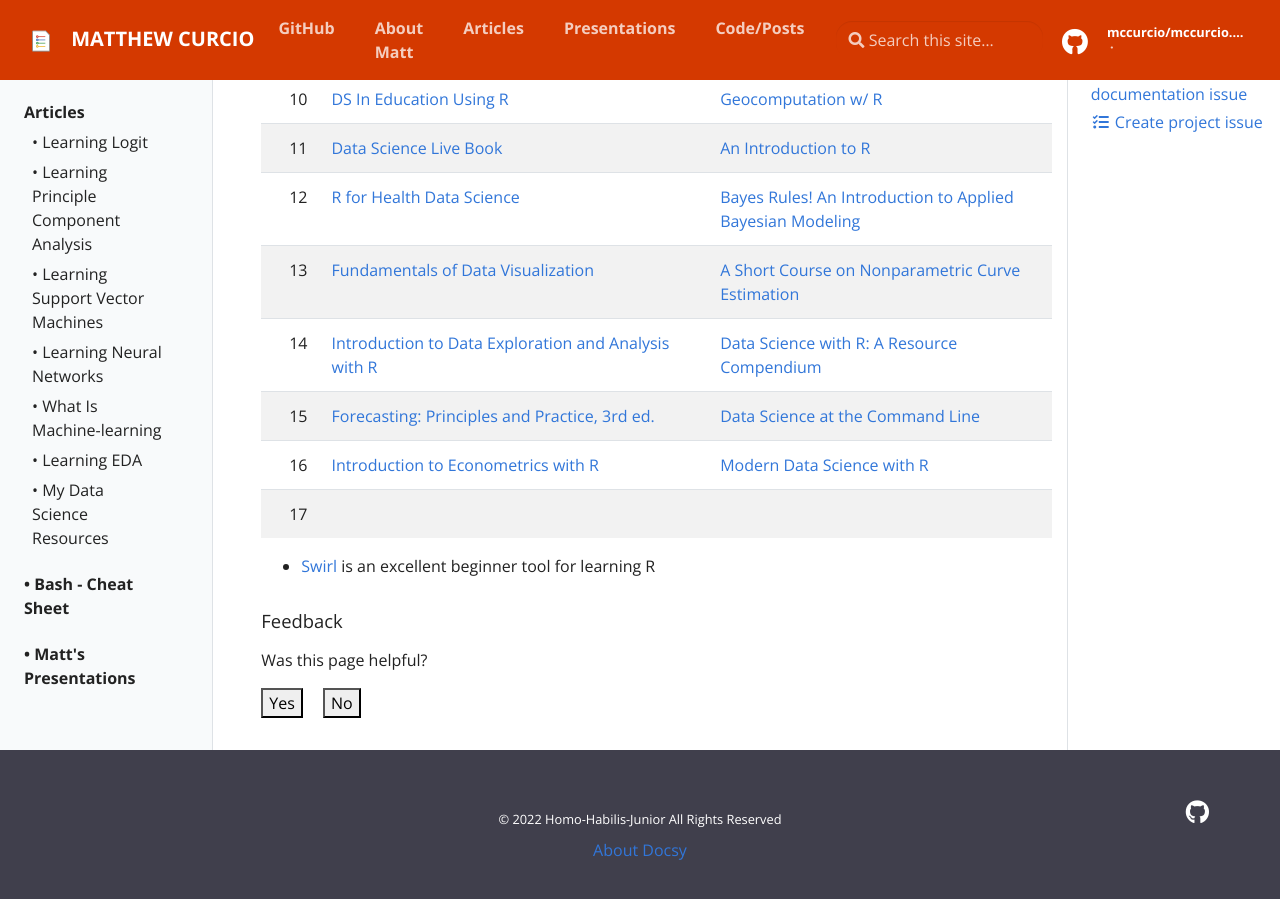
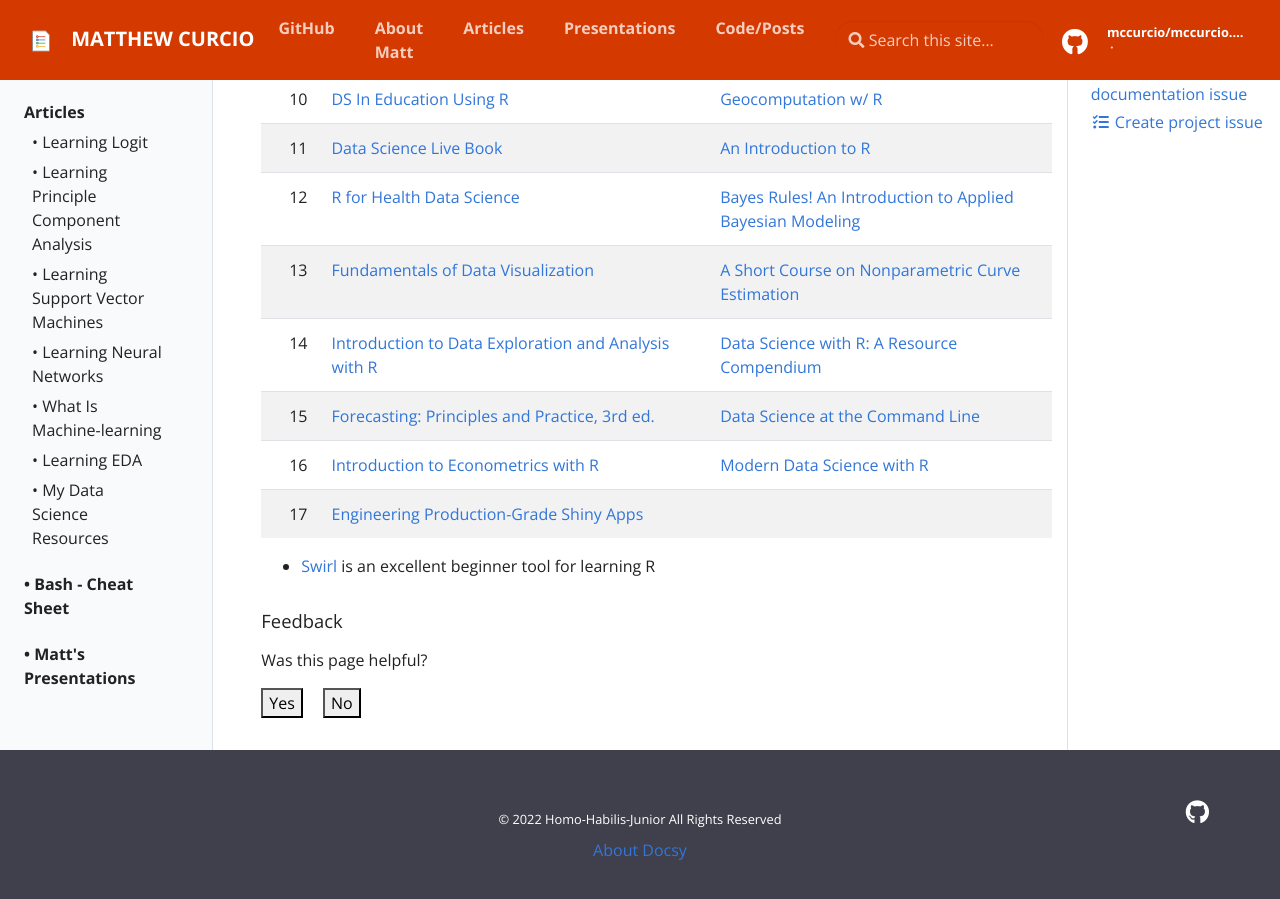
Before and after one commit to mccurcio/mccurcio.github.io, a Jekyll site: the page built from _docs/r-book-resources.md, in a window 1280 px wide and 900 px high, scrolled down 669 px. Built offline with Jekyll 4.4.1, drawn with Linux system fonts in a browser that asks for light colours.

Commit message:
Added Line 17 of r-book-resources.md

```diff
--- a/_docs/r-book-resources.md
+++ b/_docs/r-book-resources.md
@@ -24,6 +24,6 @@ Row | A | B
 14 | [Introduction to Data Exploration and Analysis with R](https://bookdown.org/mikemahoney218/IDEAR/) | [Data Science with R: A Resource Compendium](https://bookdown.org/martin_monkman/DataScienceResources_book/)
 15 | [Forecasting: Principles and Practice, 3rd ed.](https://otexts.com/fpp3/) | [Data Science at the Command Line](https://datascienceatthecommandline.com/)
 16 | [Introduction to Econometrics with R](https://www.econometrics-with-r.org/index.html) | [Modern Data Science with R](https://mdsr-book.github.io/mdsr2e/)
-17 | |
+17 | [Engineering Production-Grade Shiny Apps](https://engineering-shiny.org/index.html) |
 
 - [Swirl](https://swirlstats.com/) is an excellent beginner tool for learning R
```
